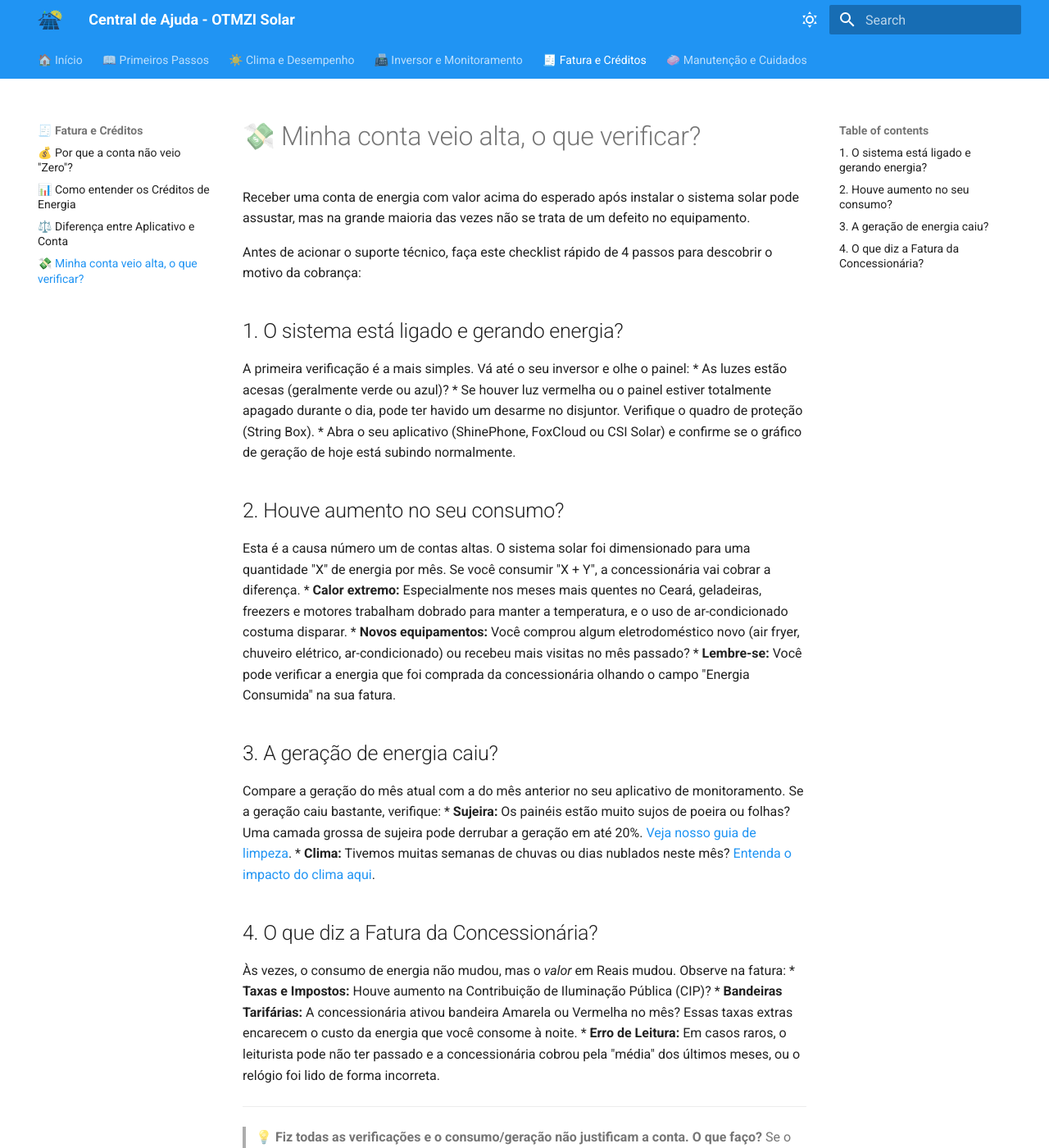
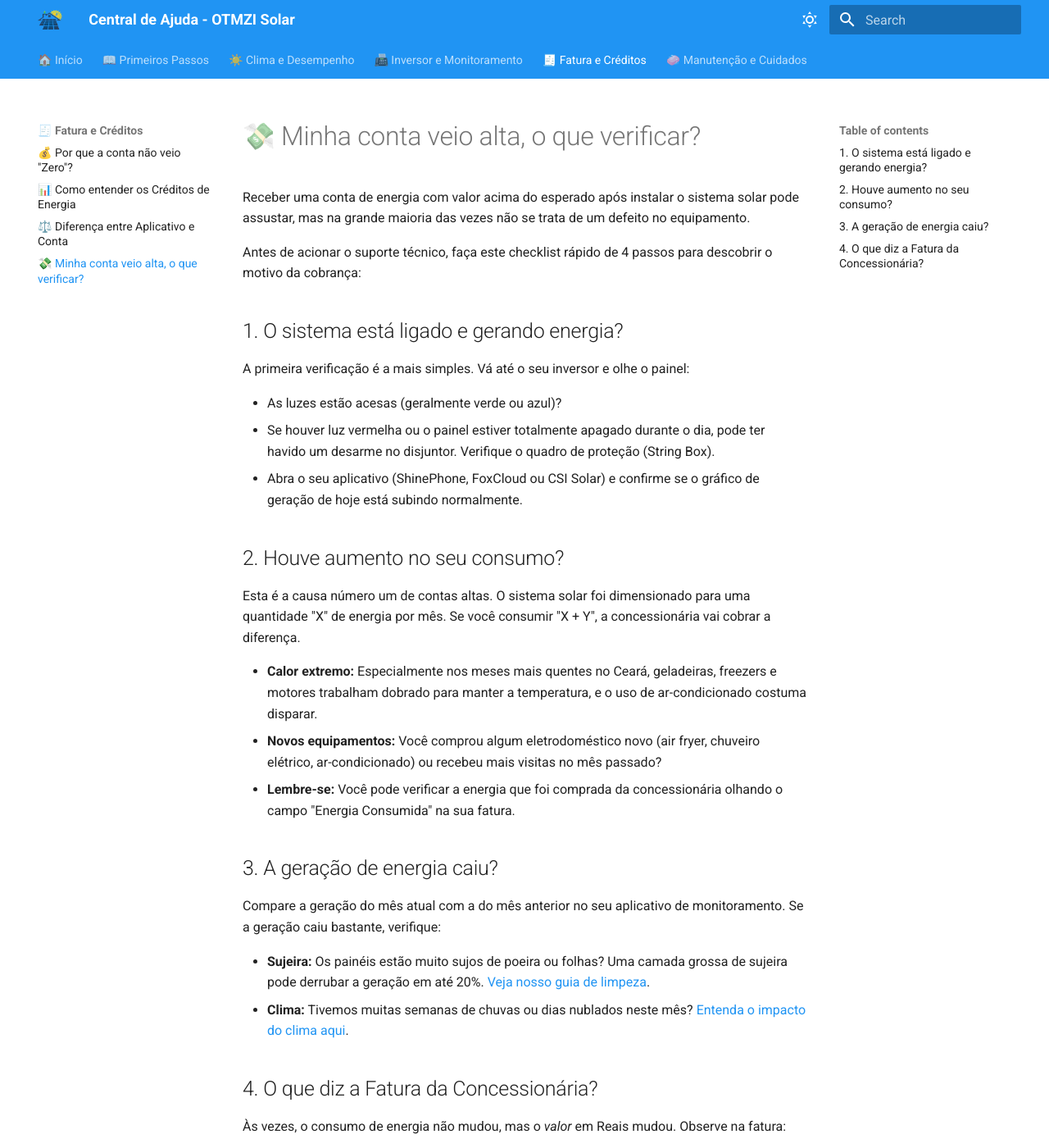
Before and after one commit to alexandrealbano/OTMZI_FAQ_Solar, an MkDocs documentation site: the page built from docs/fatura/conta-alta.md, in a window 1280 px wide and 1400 px high. Shown: the whole window at 82% size. Built offline with MkDocs 1.6.1 and Material for MkDocs 9.7.7, drawn with Linux system fonts in a browser that asks for light colours; some of the changed text lies outside the part shown.

Commit message:
fix: troca * por - nos topicos

```diff
--- a/docs/fatura/conta-alta.md
+++ b/docs/fatura/conta-alta.md
@@ -6,26 +6,30 @@ Antes de acionar o suporte técnico, faça este checklist rápido de 4 passos pa
 
 ## 1. O sistema está ligado e gerando energia?
 A primeira verificação é a mais simples. Vá até o seu inversor e olhe o painel:
-* As luzes estão acesas (geralmente verde ou azul)?
-* Se houver luz vermelha ou o painel estiver totalmente apagado durante o dia, pode ter havido um desarme no disjuntor. Verifique o quadro de proteção (String Box).
-* Abra o seu aplicativo (ShinePhone, FoxCloud ou CSI Solar) e confirme se o gráfico de geração de hoje está subindo normalmente.
+
+- As luzes estão acesas (geralmente verde ou azul)?
+- Se houver luz vermelha ou o painel estiver totalmente apagado durante o dia, pode ter havido um desarme no disjuntor. Verifique o quadro de proteção (String Box).
+- Abra o seu aplicativo (ShinePhone, FoxCloud ou CSI Solar) e confirme se o gráfico de geração de hoje está subindo normalmente.
 
 ## 2. Houve aumento no seu consumo?
 Esta é a causa número um de contas altas. O sistema solar foi dimensionado para uma quantidade "X" de energia por mês. Se você consumir "X + Y", a concessionária vai cobrar a diferença.
-* **Calor extremo:** Especialmente nos meses mais quentes no Ceará, geladeiras, freezers e motores trabalham dobrado para manter a temperatura, e o uso de ar-condicionado costuma disparar.
-* **Novos equipamentos:** Você comprou algum eletrodoméstico novo (air fryer, chuveiro elétrico, ar-condicionado) ou recebeu mais visitas no mês passado?
-* **Lembre-se:** Você pode verificar a energia que foi comprada da concessionária olhando o campo "Energia Consumida" na sua fatura.
+
+- **Calor extremo:** Especialmente nos meses mais quentes no Ceará, geladeiras, freezers e motores trabalham dobrado para manter a temperatura, e o uso de ar-condicionado costuma disparar.
+- **Novos equipamentos:** Você comprou algum eletrodoméstico novo (air fryer, chuveiro elétrico, ar-condicionado) ou recebeu mais visitas no mês passado?
+- **Lembre-se:** Você pode verificar a energia que foi comprada da concessionária olhando o campo "Energia Consumida" na sua fatura.
 
 ## 3. A geração de energia caiu?
 Compare a geração do mês atual com a do mês anterior no seu aplicativo de monitoramento. Se a geração caiu bastante, verifique:
-* **Sujeira:** Os painéis estão muito sujos de poeira ou folhas? Uma camada grossa de sujeira pode derrubar a geração em até 20%. [Veja nosso guia de limpeza](../manutencao/limpeza.md).
-* **Clima:** Tivemos muitas semanas de chuvas ou dias nublados neste mês? [Entenda o impacto do clima aqui](../clima/queda-inverno.md).
+
+- **Sujeira:** Os painéis estão muito sujos de poeira ou folhas? Uma camada grossa de sujeira pode derrubar a geração em até 20%. [Veja nosso guia de limpeza](../manutencao/limpeza.md).
+- **Clima:** Tivemos muitas semanas de chuvas ou dias nublados neste mês? [Entenda o impacto do clima aqui](../clima/queda-inverno.md).
 
 ## 4. O que diz a Fatura da Concessionária?
 Às vezes, o consumo de energia não mudou, mas o *valor* em Reais mudou. Observe na fatura:
-* **Taxas e Impostos:** Houve aumento na Contribuição de Iluminação Pública (CIP)?
-* **Bandeiras Tarifárias:** A concessionária ativou bandeira Amarela ou Vermelha no mês? Essas taxas extras encarecem o custo da energia que você consome à noite.
-* **Erro de Leitura:** Em casos raros, o leiturista pode não ter passado e a concessionária cobrou pela "média" dos últimos meses, ou o relógio foi lido de forma incorreta.
+
+- **Taxas e Impostos:** Houve aumento na Contribuição de Iluminação Pública (CIP)?
+- **Bandeiras Tarifárias:** A concessionária ativou bandeira Amarela ou Vermelha no mês? Essas taxas extras encarecem o custo da energia que você consome à noite.
+- **Erro de Leitura:** Em casos raros, o leiturista pode não ter passado e a concessionária cobrou pela "média" dos últimos meses, ou o relógio foi lido de forma incorreta.
 
 ---
 
```
